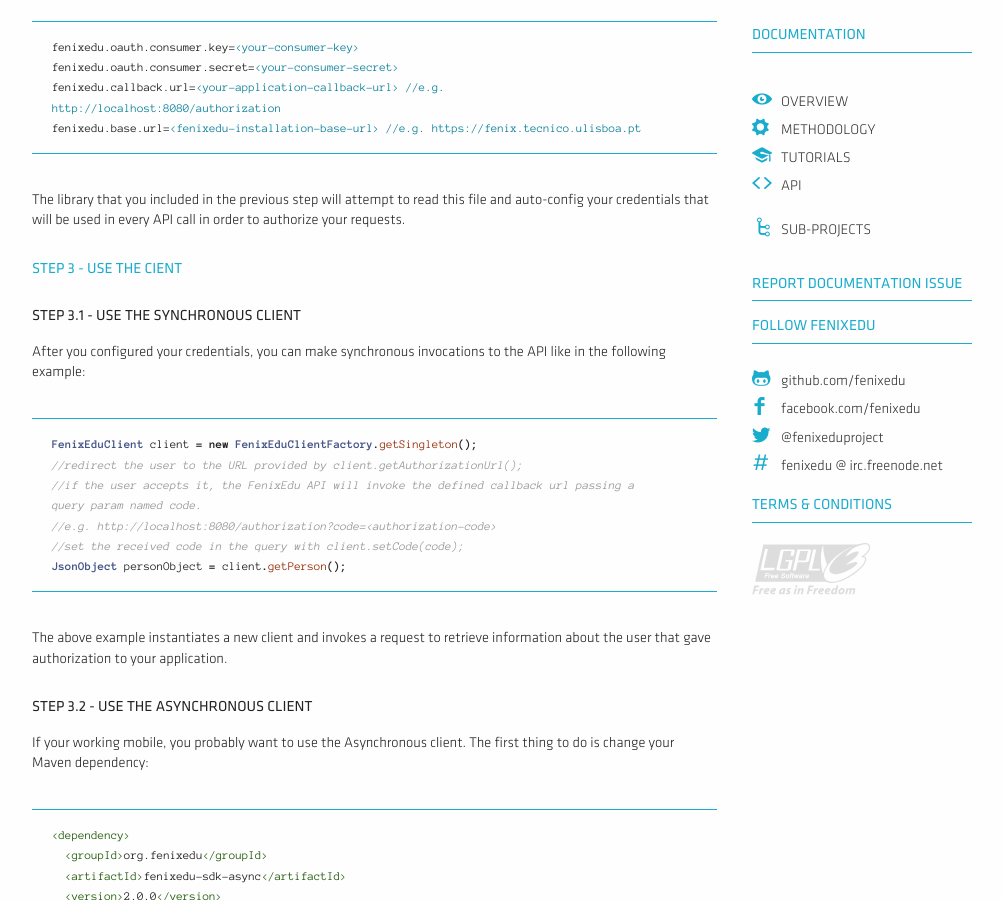
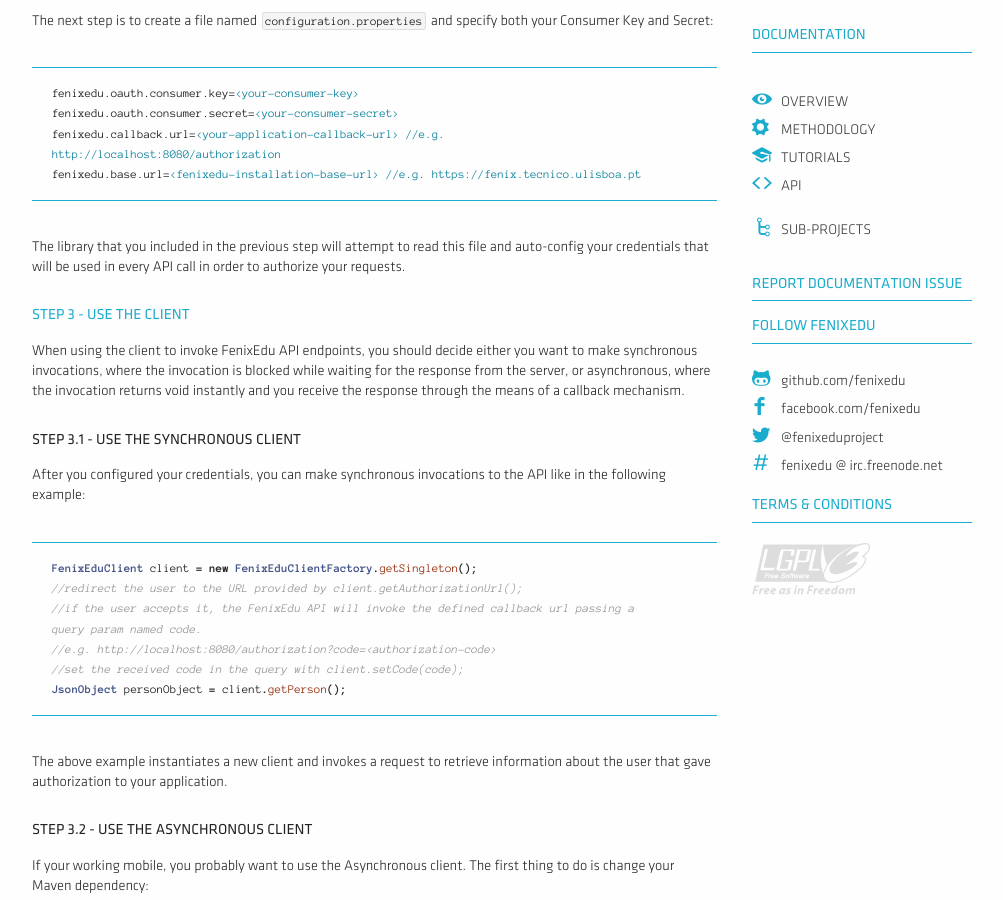
Before and after one commit to FenixEdu/fenixedu.github.io, a Jekyll site: the page built from dev/tutorials/use-fenixedu-api-in-your-application/java/index.md, in a window 1280 px wide and 900 px high, scrolled down 1191 px. Shown: the whole window, without its empty margins (128-1131 px from the left). Built offline with Jekyll 4.4.1, drawn with Linux system fonts in a browser that asks for light colours; nearby versions of some CDN libraries; Markdown is read by kramdown in place of the engine named in the settings; some of the changed text lies outside the part shown.

Commit message:
Improved some minor bugs in the Java SDK tutorial

```diff
--- a/dev/tutorials/use-fenixedu-api-in-your-application/java/index.md
+++ b/dev/tutorials/use-fenixedu-api-in-your-application/java/index.md
@@ -10,9 +10,11 @@ In this tutorial, you will learn how to use the Java SDK to easily invoke the Fe
 
 
 ### Table of Contents
-* [Step 1 - Include the Java SDK in your project libs](#step_1__include_the_php_sdk_in_your_project)
-* [Step 2 - Define your Credentials](#step_2__define_your_credentials)
-* [Step 3 - Use the Client](#step_3__use_the_client)
+* [Step 1 - Include the Java SDK in your project libs](#toc_2)
+* [Step 2 - Define your Credentials](#toc_3)
+* [Step 3 - Use the Client](#toc_4)
+  * [Step 3.1 - Use the Synchronous Client](#toc_5)
+  * [Step 3.2 - Use the Synchronous Client](#toc_6)
 
 ### Step 1 - Include the Java SDK in your project libs
 
@@ -52,7 +54,9 @@ fenixedu.base.url=<fenixedu-installation-base-url> //e.g. https://fenix.tecnico.
 The library that you included in the previous step will attempt to read this file and auto-config your credentials that will be used in every API call in order to authorize your requests.
 
 
-### Step 3 - Use the Cient
+### Step 3 - Use the Client
+
+When using the client to invoke FenixEdu API endpoints, you should decide either you want to make synchronous invocations, where the invocation is blocked while waiting for the response from the server, or asynchronous, where the invocation returns void instantly and you receive the response through the means of a callback mechanism.
 
 #### Step 3.1 - Use the Synchronous Client
 
```
